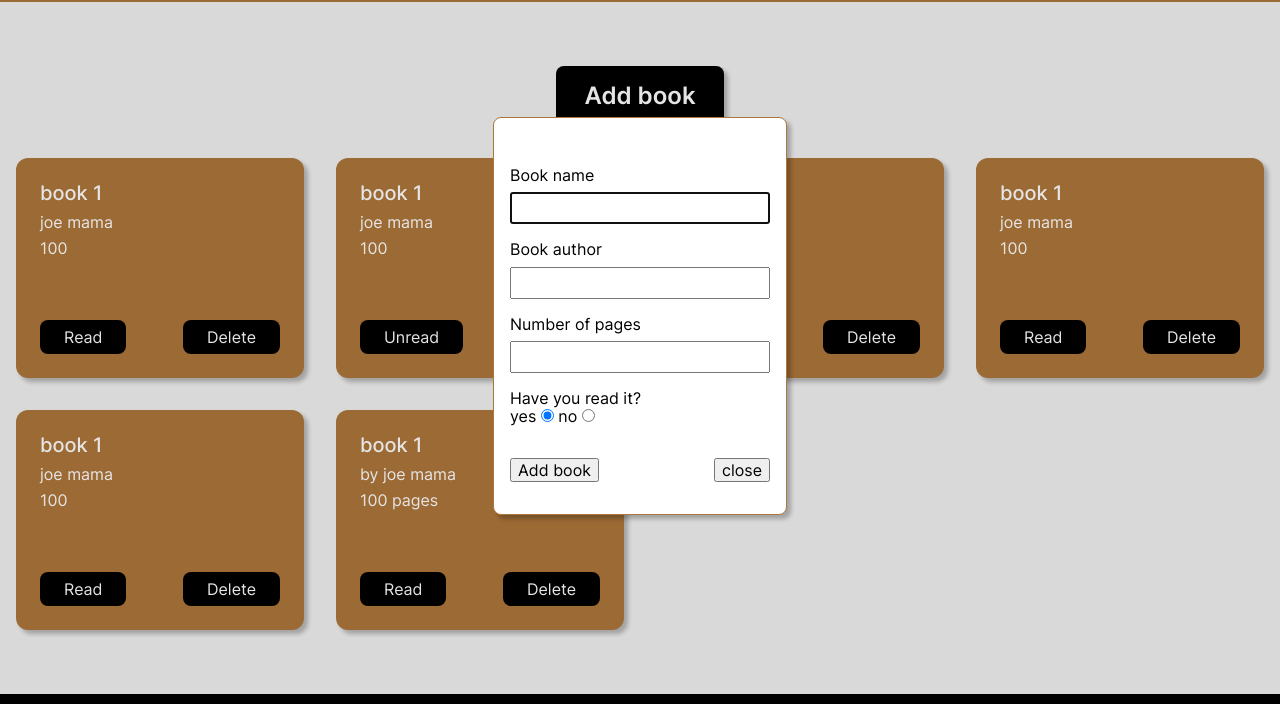
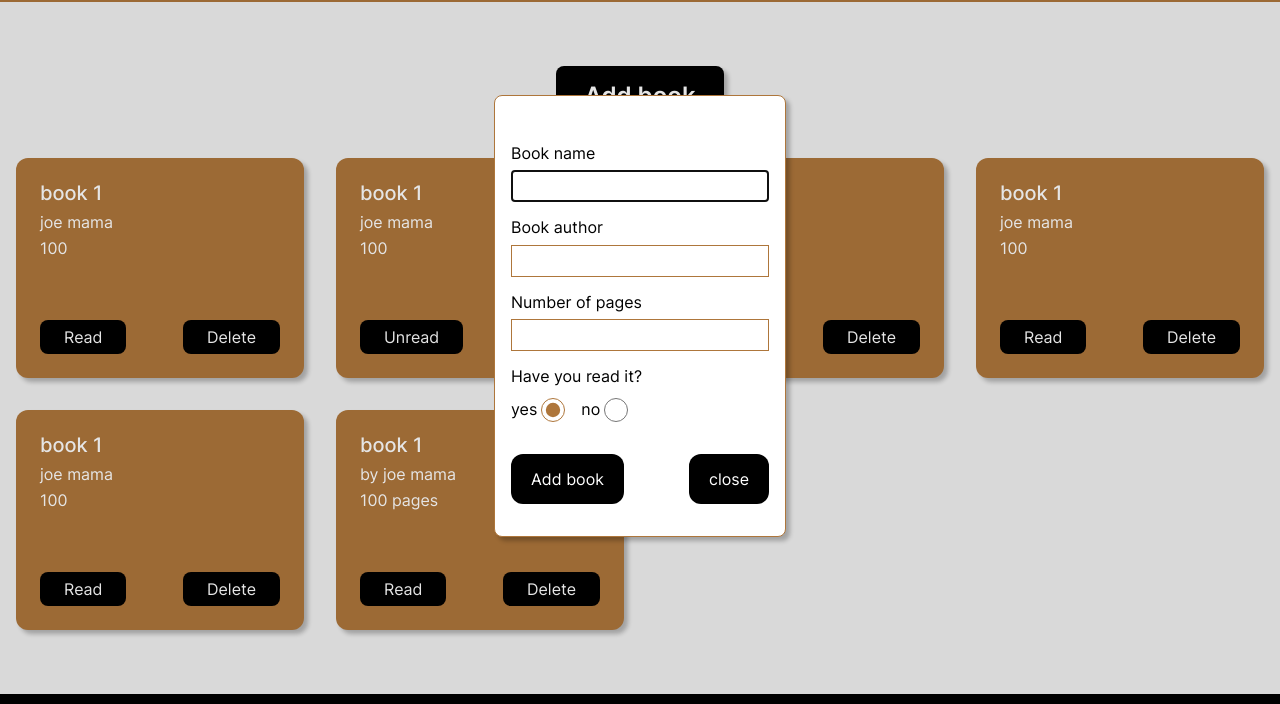
Before and after one commit to ComplexeExquis/odin-library, a plain HTML site: page index.html in a window 1280 px wide. Both pictures are taken after a click on the button "Add book". Shown: the part 84-788 px from the top of the page. Drawn offline with Linux system fonts and the light colour scheme.

Commit message:
looks is finished

```diff
--- a/index.html
+++ b/index.html
@@ -26,8 +26,8 @@
                     <label for="book-pages-input">Number of pages</label>
                     <input type="number" name="book-pages-input" id="book-pages-input" min="1" class="text-input" required>
 
+                    <p>Have you read it?</p>
                     <div>
-                        <p>Have you read it?</p>
                         <label for="read">yes</label>
                         <input type="radio" name="read-or-not-input" id="read" value="read" checked="checked" class="radio-input">
                         <label for="unread">no</label>
@@ -35,8 +35,8 @@
                     </div>
 
                     <div class="form-btn-container">
-                        <button id="submit-add-book-btn">Add book</button>
-                        <button id="close-add-book-btn">close</button>
+                        <button id="submit-add-book-btn" class="form-btn">Add book</button>
+                        <button id="close-add-book-btn" class="form-btn">close</button>
                     </div>
                 </form>
 
--- a/style.css
+++ b/style.css
@@ -85,15 +85,41 @@ form {
 .text-input {
     height: 2rem;
     margin-top: 8px;
+    border: 1px solid #AE763B;
 }
 form > label,
-form > div > p {
+form > p {
     margin-top: 16px;
+}
+form > p {
+    margin-bottom: 12px;
+}
+form > div {
+    display: flex;
+    align-items: center;
+}
+form > div > label {
+    margin-right: 4px;
+}
+.radio-input {
+    width: 24px;
+    height: 24px;
+    accent-color: #AE763B;
+    margin-right: 16px;
 }
 .form-btn-container {
     margin-top: 32px;
     display: flex;
     justify-content: space-between;
+}
+.form-btn {
+    padding: 16px 20px;
+    text-align: center;
+    border: none;
+    border-radius: 12px;
+    color: white;
+    background-color: black;
+    transition: all 0.5s ease;
 }
 .content-grid {
     align-self: stretch;
@@ -137,7 +163,8 @@ form > div > p {
     padding: 0.5rem 1.5rem;
     transition: all 0.5s ease;
 }
-.book-btn-container > button:hover {
+.book-btn-container > button:hover,
+.form-btn:hover {
     cursor: pointer;
     transform: scale(1.1);
 }
```
